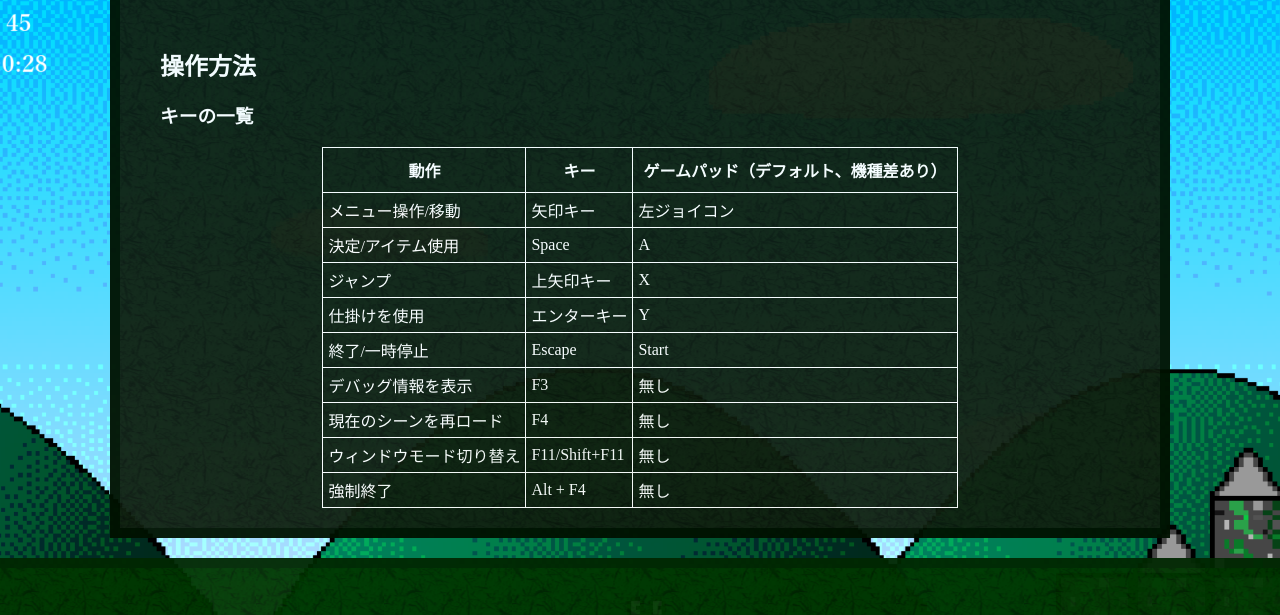
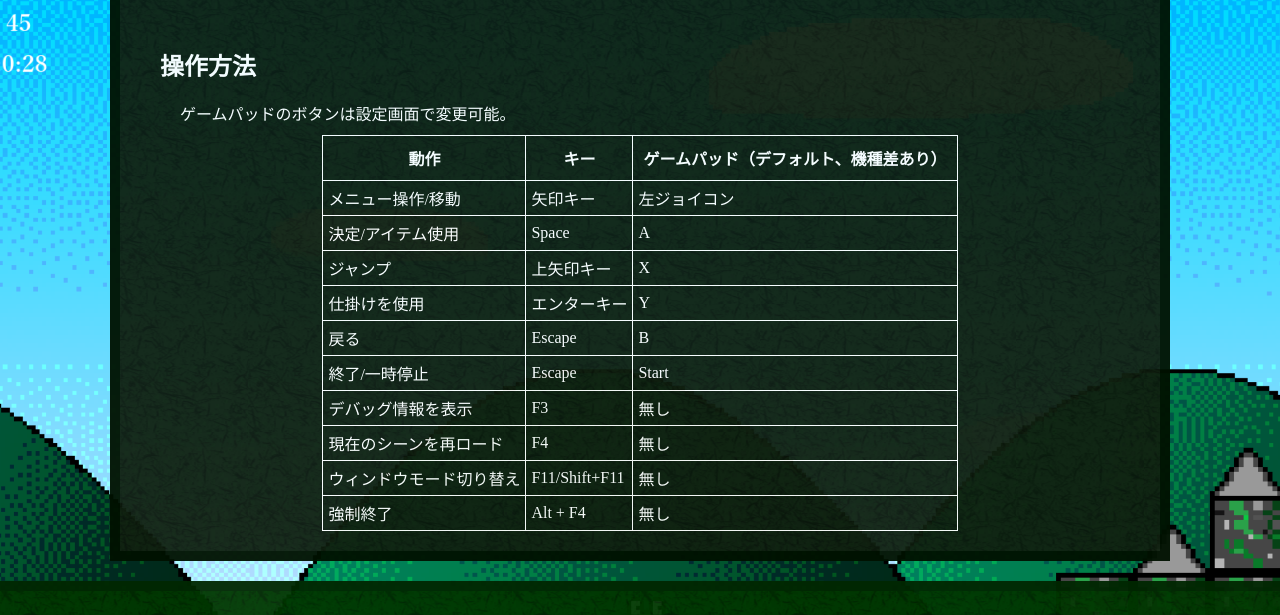
Before and after one commit to ShimaShima8293/GameWebsite, a plain HTML site: page index.html in a window 1280 px wide. Shown: the part 827-1442 px from the top of the page. Drawn offline with Linux system fonts and the light colour scheme.

Commit message:
操作方法の項目を更新

```diff
--- a/index.html
+++ b/index.html
@@ -47,10 +47,7 @@
         </ul>
 
         <h2 id="sousa">操作方法</h2>
-        <!-- <img src="images/sousa.png" alt="操作方法" /> -->
-
-
-        <h3>キーの一覧</h3>
+        <p>ゲームパッドのボタンは設定画面で変更可能。</p>
 
         <table>
             <tr>
@@ -77,6 +74,11 @@
                 <td>仕掛けを使用</td>
                 <td>エンターキー</td>
                 <td>Y</td>
+            </tr>
+            <tr>
+                <td>戻る</td>
+                <td>Escape</td>
+                <td>B</td>
             </tr>
             <tr>
                 <td>終了/一時停止</td>
```
